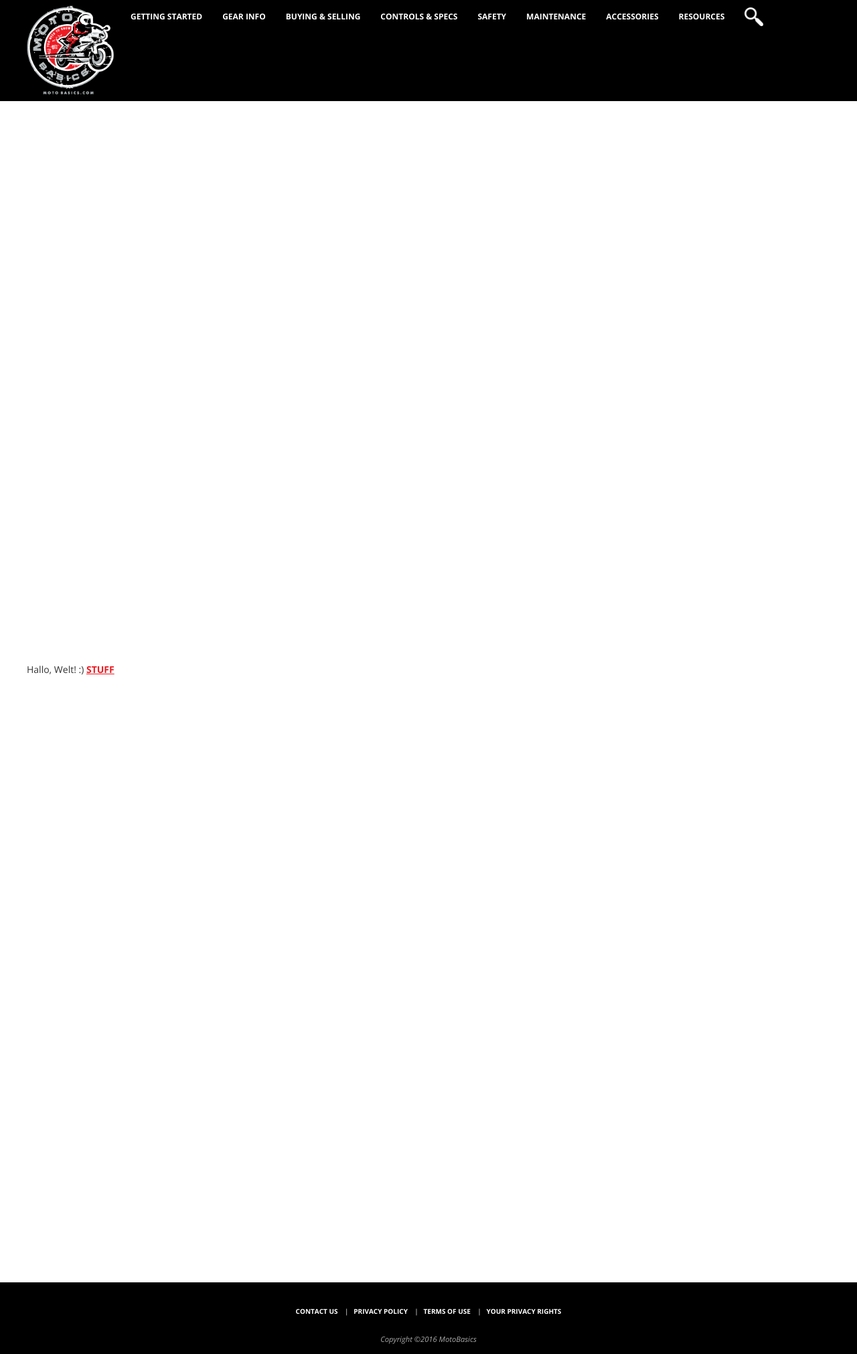
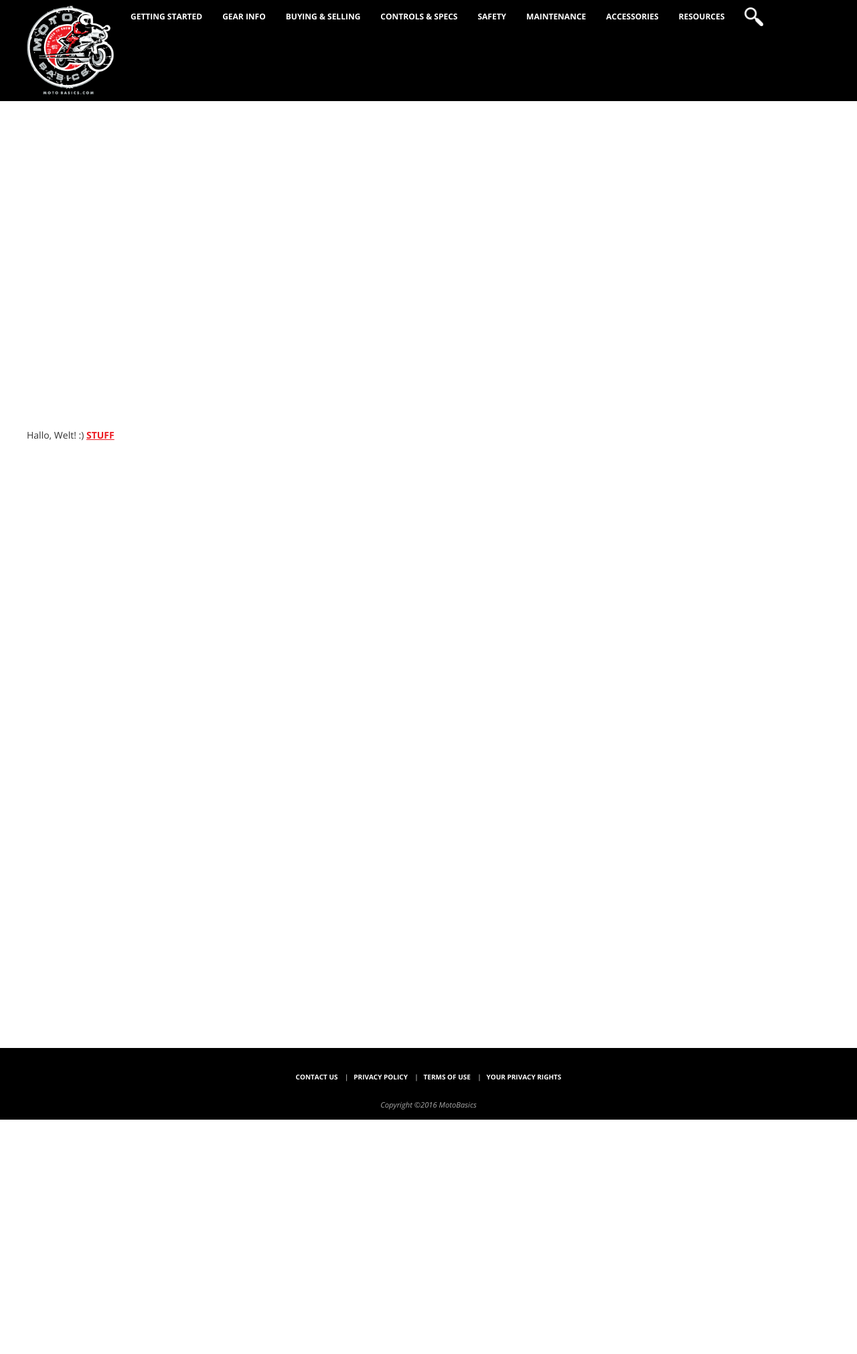
Before and after one commit to KushBasics/kushbasics.github.io, a Jekyll site: the page built from index.html, in a window 1280 px wide. Shown: the whole page at 67% size. Built offline with Jekyll 4.4.1, drawn with Linux system fonts in a browser that asks for light colours; after the commit the page ends 1672 px from its top, so only the background shows below that.

Commit message:
changes to CSS

```diff
--- a/CSS/motobasics.css
+++ b/CSS/motobasics.css
@@ -266,7 +266,7 @@ hr {
 	clear: both;
 	position: relative;
 	float: none;
-	padding: 500px 15px 15px 15px;
+	padding: 150px 15px 15px 15px;
 	margin-left: auto;
 	margin-right: auto;
 }
```
